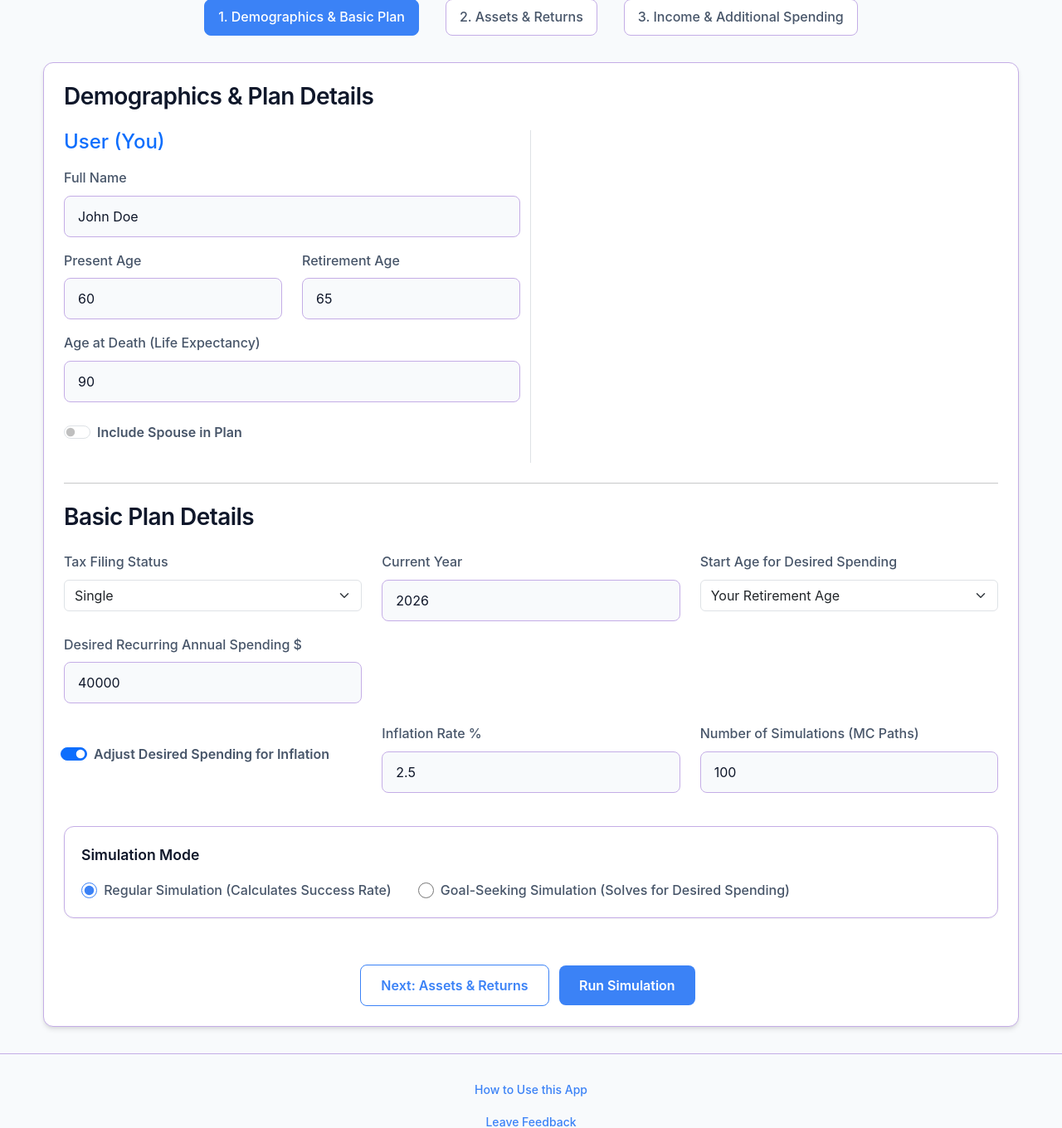
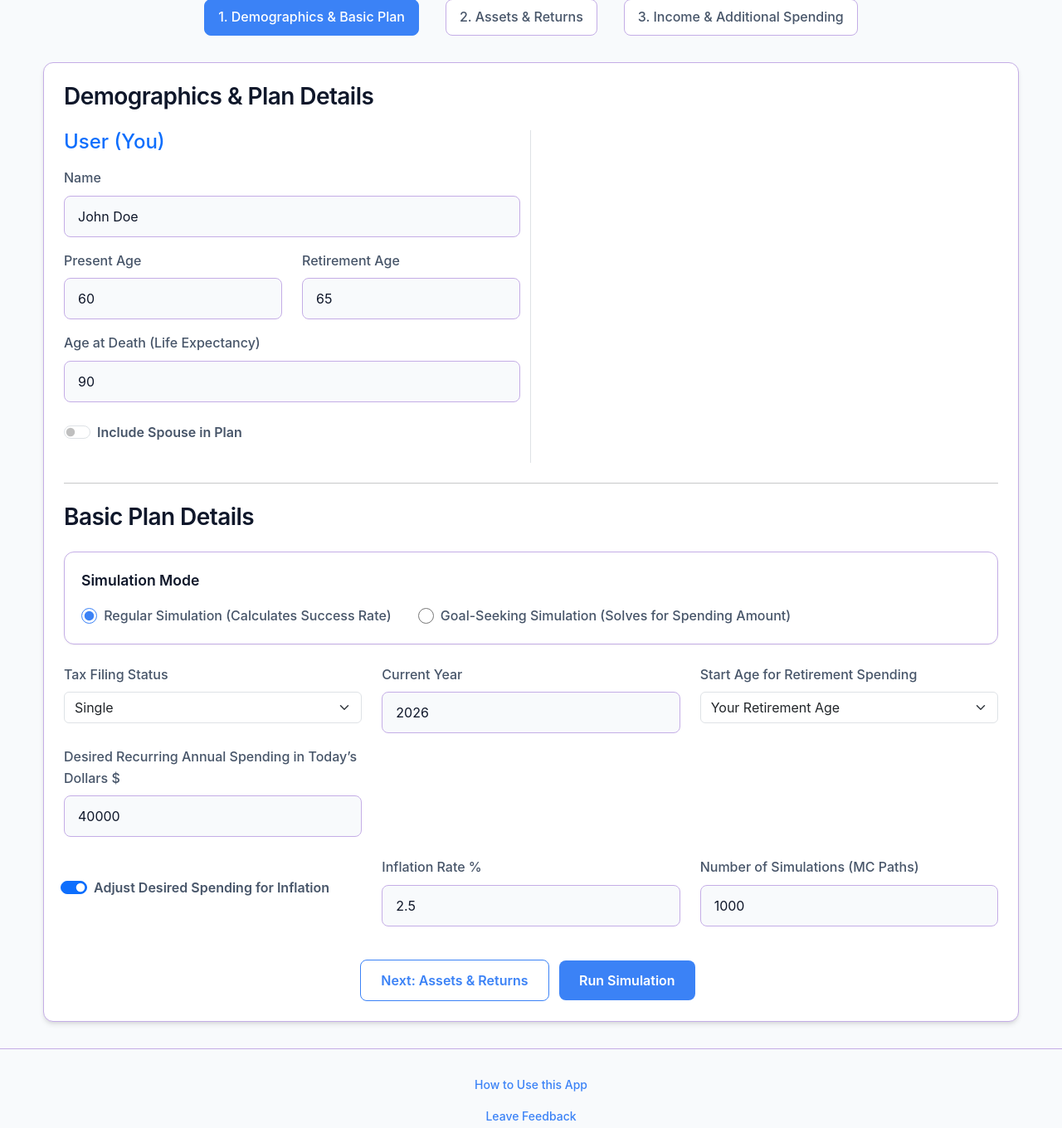
Before and after one commit to jacoxnet/retire, a Django app: page / in a window 1280 px wide. Shown: the part 202-1562 px from the top of the page at 83% size. Run offline with Django 5.2, Linux system fonts and the light colour scheme.

Commit message:
various wording and layout fixes - add spouse data entry validation

```diff
--- a/core/runs.py
+++ b/core/runs.py
@@ -210,7 +210,7 @@ def simulate_step(
                 active = True
 
         if active:
-            amt = inc.get('amount', 0.0)
+            amt = inc.get('amount', 0.0) * 12.0
             adj_type = inc.get('adjust_type', 'inflation')
             adj_val = inc.get('adjust_val', 0.0)
 
--- a/core/views.py
+++ b/core/views.py
@@ -48,7 +48,7 @@ def get_default_data():
         'survivor_spending': 40000.0,
         'adjust_spending_inflation': True,
         'inflation_rate': 2.5,
-        'runs': 100,
+        'runs': 1000,
         'target_success_rate': 80.0,
         'pretax_assets': {
             'present_balance': 500000.0,
@@ -128,23 +128,30 @@ def enter_view(request):
         user_age_death = get_int(request.POST.get('user_age_death'), 90)
 
         is_married = get_bool(request.POST.get('is_married'))
-        spouse_name = request.POST.get('spouse_name', 'Spouse')
-        spouse_age = get_int(request.POST.get('spouse_age'), 60)
-        spouse_retirement_age = get_int(request.POST.get('spouse_retirement_age'), 65)
-        spouse_age_death = get_int(request.POST.get('spouse_age_death'), 92)
+        spouse_name = request.POST.get('spouse_name', 'Spouse') if is_married else ""
+        spouse_age = get_int(request.POST.get('spouse_age'), 60) if is_married else 0
+        spouse_retirement_age = get_int(request.POST.get('spouse_retirement_age'), 65) if is_married else 0
+        spouse_age_death = get_int(request.POST.get('spouse_age_death'), 92) if is_married else 0
+
+        min_start_age = min(user_age, spouse_age) if is_married else user_age
 
         filing_status = request.POST.get('filing_status', 'single')
+        if not is_married and filing_status == 'joint':
+            filing_status = 'single'
+
         current_year = get_int(request.POST.get('current_year'), 2026)
 
         begin_spending_age_type = request.POST.get('begin_spending_age_type', 'retirement')
+        if not is_married and begin_spending_age_type == 'spouse_retirement':
+            begin_spending_age_type = 'retirement'
         begin_spending_age_specified = get_int(request.POST.get('begin_spending_age_specified'), 65)
 
         desired_spending = get_float(request.POST.get('desired_spending'), 40000.0)
-        survivor_spending = get_float(request.POST.get('survivor_spending'), desired_spending)
+        survivor_spending = get_float(request.POST.get('survivor_spending'), desired_spending) if is_married else 0.0
         adjust_spending_inflation = get_bool(request.POST.get('adjust_spending_inflation'))
 
         inflation_rate = get_float(request.POST.get('inflation_rate'), 2.5)
-        runs = get_int(request.POST.get('runs'), 100)
+        runs = get_int(request.POST.get('runs'), 1000)
         target_success_rate = get_float(request.POST.get('target_success_rate'), 80.0)
 
         # Assets (Pretax, Roth, Taxable, HSA)
@@ -152,7 +159,7 @@ def enter_view(request):
             'present_balance': get_float(request.POST.get('pretax_present_balance'), 500000.0),
             'contrib_amount': get_float(request.POST.get('pretax_contrib_amount'), 0.0),
             'contrib_freq': request.POST.get('pretax_contrib_freq', 'annual'),
-            'contrib_start_age': get_int(request.POST.get('pretax_contrib_start_age'), user_age),
+            'contrib_start_age': max(min_start_age, get_int(request.POST.get('pretax_contrib_start_age'), user_age)),
             'contrib_end_age_type': request.POST.get('pretax_contrib_end_age_type', 'retirement'),
             'contrib_end_age_specified': get_int(request.POST.get('pretax_contrib_end_age_specified'), user_retirement_age),
             'contrib_adjust_inflation': get_bool(request.POST.get('pretax_contrib_adjust_inflation')),
@@ -164,7 +171,7 @@ def enter_view(request):
             'present_balance': get_float(request.POST.get('roth_present_balance'), 0.0),
             'contrib_amount': get_float(request.POST.get('roth_contrib_amount'), 0.0),
             'contrib_freq': request.POST.get('roth_contrib_freq', 'annual'),
-            'contrib_start_age': get_int(request.POST.get('roth_contrib_start_age'), user_age),
+            'contrib_start_age': max(min_start_age, get_int(request.POST.get('roth_contrib_start_age'), user_age)),
             'contrib_end_age_type': request.POST.get('roth_contrib_end_age_type', 'retirement'),
             'contrib_end_age_specified': get_int(request.POST.get('roth_contrib_end_age_specified'), user_retirement_age),
             'contrib_adjust_inflation': get_bool(request.POST.get('roth_contrib_adjust_inflation')),
@@ -176,7 +183,7 @@ def enter_view(request):
             'present_balance': get_float(request.POST.get('taxable_present_balance'), 100000.0),
             'contrib_amount': get_float(request.POST.get('taxable_contrib_amount'), 0.0),
             'contrib_freq': request.POST.get('taxable_contrib_freq', 'annual'),
-            'contrib_start_age': get_int(request.POST.get('taxable_contrib_start_age'), user_age),
+            'contrib_start_age': max(min_start_age, get_int(request.POST.get('taxable_contrib_start_age'), user_age)),
             'contrib_end_age_type': request.POST.get('taxable_contrib_end_age_type', 'retirement'),
             'contrib_end_age_specified': get_int(request.POST.get('taxable_contrib_end_age_specified'), user_retirement_age),
             'contrib_adjust_inflation': get_bool(request.POST.get('taxable_contrib_adjust_inflation')),
@@ -188,7 +195,7 @@ def enter_view(request):
             'present_balance': get_float(request.POST.get('hsa_present_balance'), 0.0),
             'contrib_amount': get_float(request.POST.get('hsa_contrib_amount'), 0.0),
             'contrib_freq': request.POST.get('hsa_contrib_freq', 'annual'),
-            'contrib_start_age': get_int(request.POST.get('hsa_contrib_start_age'), user_age),
+            'contrib_start_age': max(min_start_age, get_int(request.POST.get('hsa_contrib_start_age'), user_age)),
             'contrib_end_age_type': request.POST.get('hsa_contrib_end_age_type', 'retirement'),
             'contrib_end_age_specified': get_int(request.POST.get('hsa_contrib_end_age_specified'), user_retirement_age),
             'contrib_adjust_inflation': get_bool(request.POST.get('hsa_contrib_adjust_inflation')),
--- a/static/css/style.css
+++ b/static/css/style.css
@@ -738,6 +738,18 @@ tbody tr:hover {
   transition: opacity var(--transition-fast), visibility var(--transition-fast);
 }
 
+.tooltip-content-right-align {
+  left: auto !important;
+  right: 0 !important;
+  transform: none !important;
+}
+
+.tooltip-content-right-align::after {
+  left: auto !important;
+  right: 20px !important;
+  margin-left: 0 !important;
+}
+
 .tooltip-content::after {
   content: "";
   position: absolute;
--- a/templates/enter.html
+++ b/templates/enter.html
@@ -51,7 +51,7 @@
                         <div class="col-md-6 border-end">
                             <h4 class="text-primary mb-3">User (You)</h4>
                             <div class="mb-3">
-                                <label for="user_name" class="form-label">Full Name</label>
+                                <label for="user_name" class="form-label">Name</label>
                                 <input type="text" class="form-control" id="user_name" name="user_name" value="{{ user_name }}" required>
                             </div>
                             <div class="row">
@@ -102,6 +102,26 @@
 
                     <!-- Plan settings -->
                     <h3 class="mb-4">Basic Plan Details</h3>
+
+                    <div class="simulation-mode-container mb-4">
+                        <label class="mode-title">Simulation Mode</label>
+                        <div class="mode-options">
+                            <div class="mode-option-label">
+                                <input type="radio" name="simulation_type" id="simulation_type_regular" value="regular" {% if not goal_seeking %}checked{% endif %}>
+                                <label for="simulation_type_regular">Regular Simulation (Calculates Success Rate)</label>
+                            </div>
+                            <div class="mode-option-label">
+                                <input type="radio" name="simulation_type" id="simulation_type_goal" value="goal_seeking" {% if goal_seeking %}checked{% endif %}>
+                                <label for="simulation_type_goal">Goal-Seeking Simulation (Solves for Spending Amount)</label>
+                            </div>
+                        </div>
+                    </div>
+
+                    <div class="form-group mb-4" id="target_success_rate_group" style="display: {% if goal_seeking %}block{% else %}none{% endif %}; max-width: 300px;">
+                        <label for="target_success_rate" class="form-label">Target Success Rate %</label>
+                        <input type="number" class="form-control" id="target_success_rate" name="target_success_rate" value="{{ target_success_rate|floatformat:1 }}" min="1" max="100" step="0.1">
+                    </div>
+
                     <div class="row">
                         <div class="col-md-4 mb-3">
                             <label for="filing_status" class="form-label">Tax Filing Status</label>
@@ -116,7 +136,7 @@
                             <input type="number" class="form-control" id="current_year" name="current_year" value="{{ current_year }}" min="2020" max="2100" required>
                         </div>
                         <div class="col-md-4 mb-3">
-                            <label for="begin_spending_age_type" class="form-label">Start Age for Desired Spending</label>
+                            <label for="begin_spending_age_type" class="form-label">Start Age for Retirement Spending</label>
                             <select class="form-select" id="begin_spending_age_type" name="begin_spending_age_type">
                                 <option value="retirement" {% if begin_spending_age_type == 'retirement' %}selected{% endif %}>Your Retirement Age</option>
                                 <option value="spouse_retirement" {% if begin_spending_age_type == 'spouse_retirement' %}selected{% endif %}>Spouse's Retirement Age</option>
@@ -131,11 +151,11 @@
                             <input type="number" class="form-control" id="begin_spending_age_specified" name="begin_spending_age_specified" value="{{ begin_spending_age_specified }}">
                         </div>
                         <div class="col-md-4 mb-3">
-                            <label for="desired_spending" class="form-label">Desired Recurring Annual Spending $</label>
+                            <label for="desired_spending" class="form-label">Desired Recurring Annual Spending in Today’s Dollars $</label>
                             <input type="number" class="form-control" id="desired_spending" name="desired_spending" value="{{ desired_spending|floatformat:0 }}" required>
                         </div>
                         <div class="col-md-4 mb-3" id="survivor_spending_group" style="display: {% if is_married %}block{% else %}none{% endif %};">
-                            <label for="survivor_spending" class="form-label">Survivor Desired Spending $ (After First Death)</label>
+                            <label for="survivor_spending" class="form-label">Amount of Regular Retirement Spending After First Death</label>
                             <input type="number" class="form-control" id="survivor_spending" name="survivor_spending" value="{{ survivor_spending|floatformat:0 }}">
                         </div>
                     </div>
@@ -155,25 +175,6 @@
                         </div>
                     </div>
 
-                    <div class="simulation-mode-container mt-4">
-                        <label class="mode-title">Simulation Mode</label>
-                        <div class="mode-options">
-                            <div class="mode-option-label">
-                                <input type="radio" name="simulation_type" id="simulation_type_regular" value="regular" {% if not goal_seeking %}checked{% endif %}>
-                                <label for="simulation_type_regular">Regular Simulation (Calculates Success Rate)</label>
-                            </div>
-                            <div class="mode-option-label">
-                                <input type="radio" name="simulation_type" id="simulation_type_goal" value="goal_seeking" {% if goal_seeking %}checked{% endif %}>
-                                <label for="simulation_type_goal">Goal-Seeking Simulation (Solves for Desired Spending)</label>
-                            </div>
-                        </div>
-                    </div>
-
-                    <div class="form-group mt-3 w-100" id="target_success_rate_group" style="display: {% if goal_seeking %}block{% else %}none{% endif %};">
-                        <label for="target_success_rate">Target Success Rate %</label>
-                        <input type="number" class="form-control" id="target_success_rate" name="target_success_rate" value="{{ target_success_rate|floatformat:1 }}" min="1" max="100" step="0.1">
-                    </div>
-
                     <div class="text-center mt-4">
                         <button type="button" class="btn btn-secondary me-2" onclick="switchTab('assets-tab')">Next: Assets & Returns</button>
                         <button type="submit" class="btn btn-primary px-4 me-2">Run Simulation</button>
@@ -187,7 +188,7 @@
                     <!-- PRETAX ASSETS CARD -->
                     <div class="col-md-6 mb-4">
                         <div class="card p-4 h-100">
-                            <h4 class="text-primary mb-3">Pretax Assets (Traditional IRA/401k)</h4>
+                            <h4 class="text-primary mb-3">Pretax Assets (Traditional IRA / 401(k) / 403(b))</h4>
                             <div class="mb-3">
                                 <label class="form-label">Present Balance $</label>
                                 <input type="number" class="form-control" id="pretax_present_balance" name="pretax_present_balance" value="{{ pretax_assets.present_balance|floatformat:0 }}">
@@ -244,7 +245,7 @@
                     <!-- ROTH ASSETS CARD -->
                     <div class="col-md-6 mb-4">
                         <div class="card p-4 h-100">
-                            <h4 class="text-primary mb-3">Roth Assets (Roth IRA/401k)</h4>
+                            <h4 class="text-primary mb-3">Roth Assets (Roth IRA / 401(k) / 403(b))</h4>
                             <div class="mb-3">
                                 <label class="form-label">Present Balance $</label>
                                 <input type="number" class="form-control" id="roth_present_balance" name="roth_present_balance" value="{{ roth_assets.present_balance|floatformat:0 }}">
@@ -425,12 +426,10 @@
                     <button type="button" class="btn btn-secondary me-2" onclick="switchTab('income-spending-tab')">Next: Income & Extra Spending</button>
                     <button type="submit" class="btn btn-primary px-4 me-2">Run Simulation</button>
                 </div>
-            </div>
-
-            <!-- TAB 3: INCOME & ADDITIONAL SPENDING -->
+            </div>             <!-- TAB 3: INCOME & ADDITIONAL SPENDING -->
             <div class="tab-pane fade" id="income-spending" role="tabpanel" aria-labelledby="income-spending-tab">
                 <div class="card p-4 mb-4">
-                    <h3 class="mb-3">Additional Spending (Non-Recurring)</h3>
+                    <h3 class="mb-3">Additional Spending</h3>
                     <p class="text-secondary small mb-3">Enter spending items that do not occur every year (e.g. car purchase every 10 years, college, weddings).</p>
 
                     <div class="table-container mb-3">
@@ -463,7 +462,7 @@
                             <thead>
                                 <tr>
                                     <th style="width: 14%;">Name</th>
-                                    <th style="width: 10%;">Amount $</th>
+                                    <th style="width: 10%;">Monthly Amount</th>
                                     <th style="width: 13%;">Start Age Type</th>
                                     <th style="width: 7%;">Start Age</th>
                                     <th style="width: 13%;">End Age Type</th>
@@ -641,7 +640,7 @@
         const incomeStreamsTableBody = document.querySelector('#incomeStreamsTable tbody');
 
         function addIncomeRow(data = {}) {
-            var name = data.name !== undefined ? data.name : 'Social Security';
+            var name = data.name !== undefined ? data.name : '[Add a Name]';
             var amount = data.amount !== undefined ? data.amount : 20000;
             var startType = data.start_age_type !== undefined ? data.start_age_type : 'retirement';
             var startAge = data.start_age_specified !== undefined ? data.start_age_specified : 65;
@@ -733,6 +732,7 @@
             });
 
             incomeStreamsTableBody.appendChild(row);
+            updateSpouseDropdownOptions();
         }
 
         btnAddIncomeRow.addEventListener('click', function() {
@@ -919,8 +919,10 @@
             clean.adjust_spending_inflation = raw.adjust_spending_inflation !== false;
 
             clean.inflation_rate = clampNum(raw.inflation_rate, -10, 50, 2.5);
-            clean.runs = clampInt(raw.runs, 1, 5000, 100);
+            clean.runs = clampInt(raw.runs, 1, 5000, 1000);
             clean.target_success_rate = clampNum(raw.target_success_rate, 1, 100, 80);
+
+            var minStartAge = clean.is_married ? Math.min(clean.user_age, clean.spouse_age) : clean.user_age;
 
             var assetClasses = ['pretax', 'roth', 'taxable', 'hsa'];
             assetClasses.forEach(function(ac) {
@@ -929,7 +931,7 @@
                     present_balance: clampNum(rawAc.present_balance, 0, null, 0),
                     contrib_amount: clampNum(rawAc.contrib_amount, 0, null, 0),
                     contrib_freq: ['annual', 'monthly', 'one-time'].includes(rawAc.contrib_freq) ? rawAc.contrib_freq : 'annual',
-                    contrib_start_age: clampInt(rawAc.contrib_start_age, 18, 110, clean.user_age),
+                    contrib_start_age: clampInt(rawAc.contrib_start_age, minStartAge, 110, clean.user_age),
                     contrib_end_age_type: ['retirement', 'spouse_retirement', 'age'].includes(rawAc.contrib_end_age_type) ? rawAc.contrib_end_age_type : 'retirement',
                     contrib_end_age_specified: clampInt(rawAc.contrib_end_age_specified, 18, 110, clean.user_retirement_age),
                     contrib_adjust_inflation: rawAc.contrib_adjust_inflation !== false,
@@ -1062,6 +1064,7 @@
                     toggleSpouseSection();
                     toggleSpendingStartAge();
                     toggleGoalSeekingFields();
+                    updateAssetStartAgeMin();
 
                     dataChanged = true;
                     alert("Plan loaded successfully!");
@@ -1072,6 +1075,69 @@
             };
             reader.readAsText(file);
         });
+
+        // Dynamic minimum start age check for assets
+        function updateAssetStartAgeMin() {
+            var userAge = parseInt(document.getElementById('user_age').value) || 18;
+            var isMarried = document.getElementById('is_married').checked;
+            var spouseAge = isMarried ? (parseInt(document.getElementById('spouse_age').value) || 18) : Infinity;
+            var minStartAge = Math.min(userAge, spouseAge);
+
+            var startAgeInputs = [
+                'pretax_contrib_start_age',
+                'roth_contrib_start_age',
+                'taxable_contrib_start_age',
+                'hsa_contrib_start_age'
+            ];
+            startAgeInputs.forEach(function(id) {
+                var input = document.getElementById(id);
+                if (input) {
+                    input.min = minStartAge;
+                }
+            });
+        }
+
+        document.getElementById('user_age').addEventListener('input', updateAssetStartAgeMin);
+        document.getElementById('is_married').addEventListener('change', updateAssetStartAgeMin);
+        document.getElementById('spouse_age').addEventListener('input', updateAssetStartAgeMin);
+        updateAssetStartAgeMin();
+
+        function updateSpouseDropdownOptions() {
+             var isMarried = document.getElementById('is_married').checked;
+
+             var selects = [
+                 document.getElementById('begin_spending_age_type'),
+                 document.querySelector('[name="pretax_contrib_end_age_type"]'),
+                 document.querySelector('[name="roth_contrib_end_age_type"]'),
+                 document.querySelector('[name="taxable_contrib_end_age_type"]'),
+                 document.querySelector('[name="hsa_contrib_end_age_type"]')
+             ];
+
+             document.querySelectorAll('.inc-start-type, .inc-end-type').forEach(function(s) {
+                 selects.push(s);
+             });
+
+             selects.forEach(function(select) {
+                 if (!select) return;
+                 var options = select.options;
+                 for (var i = 0; i < options.length; i++) {
+                     var opt = options[i];
+                     var isSpouseRelated = opt.value.includes('spouse');
+                     if (isSpouseRelated) {
+                         opt.style.display = isMarried ? 'block' : 'none';
+                         opt.disabled = !isMarried;
+                         if (!isMarried && opt.selected) {
+                             select.value = opt.value === 'spouse_death' ? 'death' : 'retirement';
+                             var event = new Event('change');
+                             select.dispatchEvent(event);
+                         }
+                     }
+                 }
+             });
+         }
+
+         document.getElementById('is_married').addEventListener('change', updateSpouseDropdownOptions);
+         updateSpouseDropdownOptions();
 
         // 9. Data Change Tracker & Navigation Interception
         var dataChanged = false;
```
Also changed, not shown: templates/results.html (+4 -4 lines).
